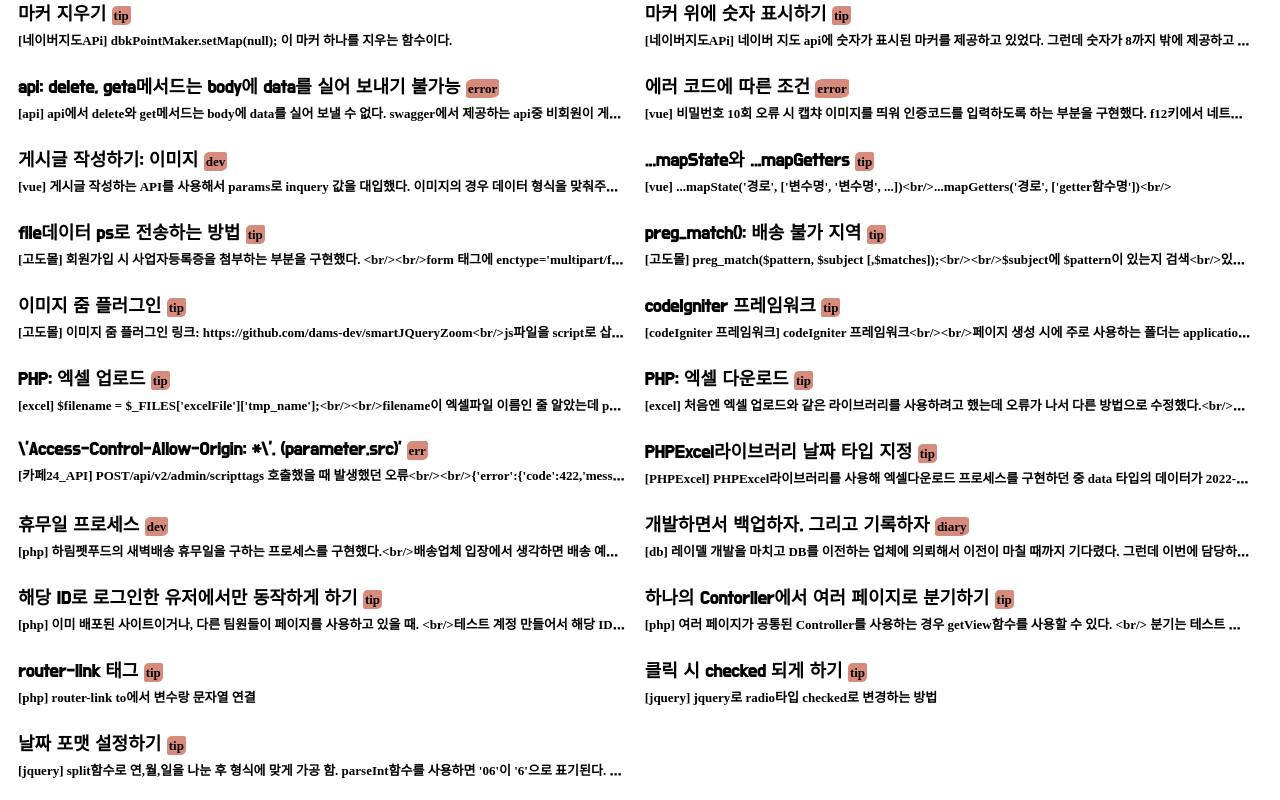
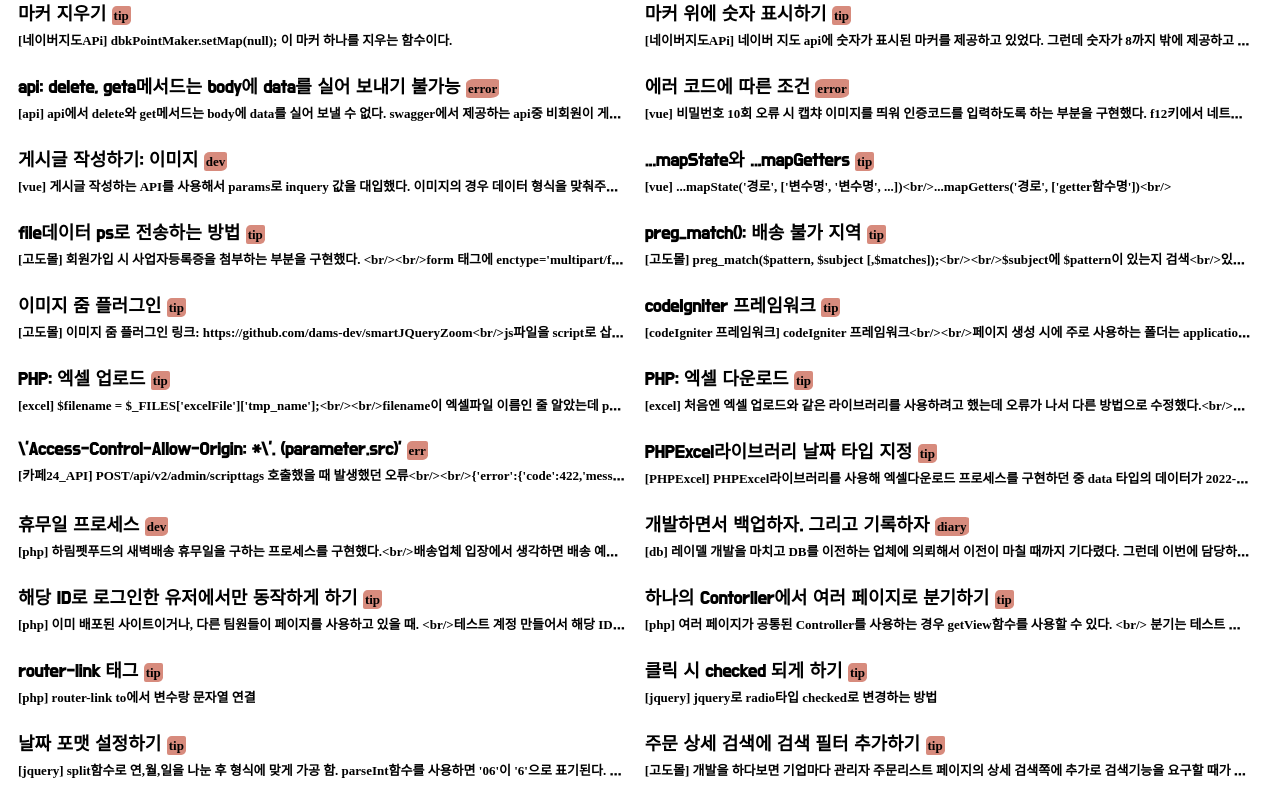
Before and after one commit to gitagita/tilyuna.github.io, a Vue app in the folder yunatil/: page / in a window 1280 px wide. Shown: the part 976-1776 px from the top of the page. Built offline with nearby package versions, Linux system fonts and the light colour scheme; a web font is replaced by a local one.

Commit message:
[Docs] til 내용 추가

```diff
--- a/yunatil/src/assets/data/board.js
+++ b/yunatil/src/assets/data/board.js
@@ -321,4 +321,13 @@ export default [{
     code: "<pre>getFullYmdStr: function(d) {\n	var date = d.split('-'); \n	return date[0]+ '년 ' + parseInt(date[1]) + '월 ' + parseInt(date[2]) + '일 ';\n}</pre>",
     content:  "split함수로 연,월,일을 나눈 후 형식에 맞게 가공 함. parseInt함수를 사용하면 '06'이 '6'으로 표기된다. 입력값은 '2022-06-09'의 형태이다.",
     regDt: "2022.06.09"
+},
+{
+    id: 37,
+    type: "tip",
+    key:"고도몰",
+    title: "주문 상세 검색에 검색 필터 추가하기",
+    code: "<pre></pre>",
+    content:  "개발을 하다보면 기업마다 관리자 주문리스트 페이지의 상세 검색쪽에 추가로 검색기능을 요구할 때가 있다.<br/>주문의 상세 검색 폼은 layout_order_search_form.php 파일에 있다.<br/>검색 기능을 추가하는 위치는 OrderAdmin.php이다.",
+    regDt: "2022.06.11"
 }];
```
